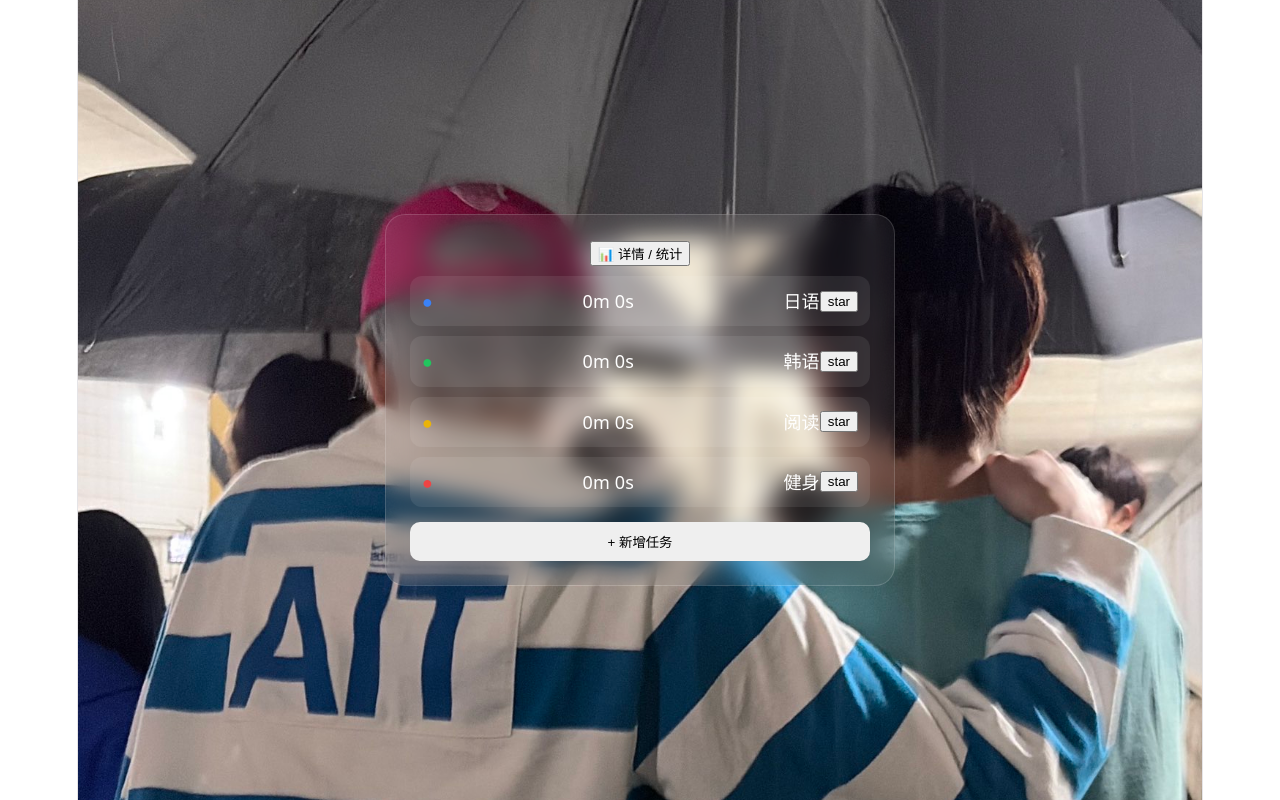
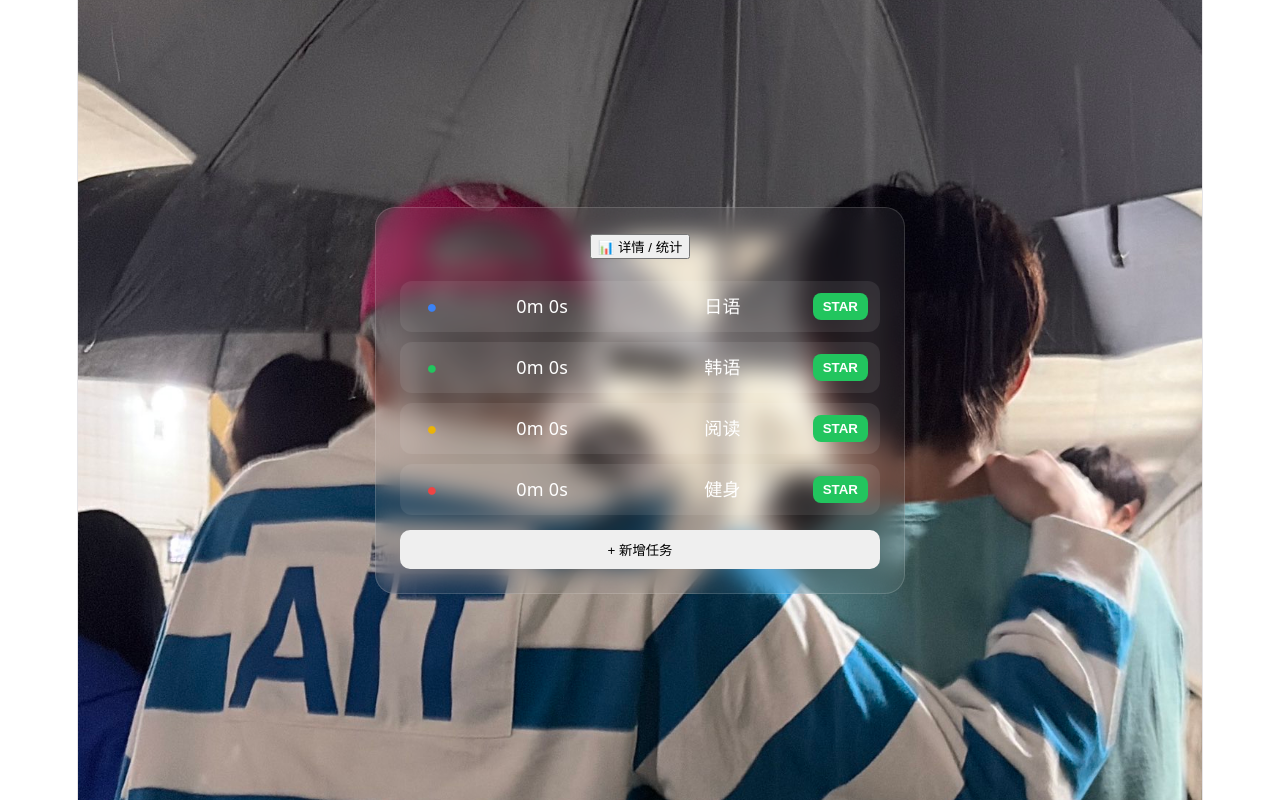
Before and after one commit to turbohuang579-netizen/study, a React (Vite) app: page / in a window 1280 px wide. Both pictures are taken after a click on the button "📊 打开统计". Built offline with nearby package versions, Linux system fonts and the light colour scheme.

Commit message:
update ui

```diff
--- a/src/Dashboard.jsx
+++ b/src/Dashboard.jsx
@@ -2,7 +2,7 @@ import { useState, useRef, useEffect } from 'react'
 import bg from './assets/IMG_0552.JPG'
 import Dashboard from './Dashboard'
 
-const STORAGE_KEY = 'learning_tracker_v4'
+const STORAGE_KEY = 'learning_tracker_v5'
 
 function App() {
   const [showDash, setShowDash] = useState(false)
@@ -11,7 +11,7 @@ function App() {
   const intervalRef = useRef(null)
 
   // =========================
-  // 💾 初始化（不丢数据）
+  // 💾 数据初始化（不丢）
   // =========================
   const [tasks, setTasks] = useState(() => {
     const saved = localStorage.getItem(STORAGE_KEY)
@@ -19,10 +19,10 @@ function App() {
     return saved
       ? JSON.parse(saved)
       : [
-          { name: '日语', color: '#3B82F6', time: 0, done: false, sessions: [] },
-          { name: '韩语', color: '#22C55E', time: 0, done: false, sessions: [] },
-          { name: '阅读', color: '#EAB308', time: 0, done: false, sessions: [] },
-          { name: '健身', color: '#EF4444', time: 0, done: false, sessions: [] }
+          { name: '日语', color: '#3B82F6', done: false, sessions: [] },
+          { name: '韩语', color: '#22C55E', done: false, sessions: [] },
+          { name: '阅读', color: '#EAB308', done: false, sessions: [] },
+          { name: '健身', color: '#EF4444', done: false, sessions: [] }
         ]
   })
 
@@ -34,7 +34,7 @@ function App() {
   }, [tasks])
 
   // =========================
-  // ⏱ STAR / STOP（修复版）
+  // ⏱ STAR / STOP（完整修复）
   // =========================
   const toggleTimer = (index) => {
     const now = Date.now()
@@ -47,11 +47,11 @@ function App() {
         const copy = [...prev]
         const task = copy[index]
 
-        const lastSession = task.sessions[task.sessions.length - 1]
+        const last = task.sessions[task.sessions.length - 1]
 
-        if (lastSession && !lastSession.end) {
-          lastSession.end = now
-          lastSession.duration = Math.floor((now - lastSession.start) / 1000)
+        if (last && !last.end) {
+          last.end = now
+          last.duration = Math.floor((now - last.start) / 1000)
         }
 
         return copy
@@ -89,36 +89,30 @@ function App() {
   const addTask = () => {
     setTasks([
       ...tasks,
-      {
-        name: '新任务',
-        color: '#999',
-        time: 0,
-        done: false,
-        sessions: []
-      }
+      { name: '新任务', color: '#999', done: false, sessions: [] }
     ])
   }
 
   // =========================
-  // ✏️ 修改名字（hover编辑）
+  // ✏️ 修改名字
   // =========================
-  const updateName = (index, value) => {
+  const updateName = (i, value) => {
     const copy = [...tasks]
-    copy[index].name = value
+    copy[i].name = value
     setTasks(copy)
   }
 
   // =========================
-  // ✔ 完成任务
+  // ✔ 完成
   // =========================
-  const toggleDone = (index) => {
+  const toggleDone = (i) => {
     const copy = [...tasks]
-    copy[index].done = !copy[index].done
+    copy[i].done = !copy[i].done
     setTasks(copy)
   }
 
   // =========================
-  // ⏱ 总时间计算（sessions）
+  // ⏱ 时间统计（sessions）
   // =========================
   const formatTime = (task) => {
     const total = task.sessions.reduce((sum, s) => sum + (s.duration || 0), 0)
@@ -128,7 +122,7 @@ function App() {
   }
 
   // =========================
-  // 📊 进入统计页
+  // 📊 Dashboard
   // =========================
   if (showDash) {
     return <Dashboard tasks={tasks} onBack={() => setShowDash(false)} />
@@ -145,9 +139,8 @@ function App() {
       alignItems: 'center'
     }}>
 
-      {/* 🧊 毛玻璃主卡片（完全保留你的风格） */}
       <div style={{
-        width: 460,
+        width: 480,
         padding: 24,
         borderRadius: 20,
         background: 'rgba(255,255,255,0.06)',
@@ -157,47 +150,53 @@ function App() {
         border: '1px solid rgba(255,255,255,0.15)'
       }}>
 
-        {/* 📊 统计入口 */}
-        <button onClick={() => setShowDash(true)}>
+        {/* 📊 入口 */}
+        <button
+          onClick={() => setShowDash(true)}
+          style={{ marginBottom: 12 }}
+        >
           📊 详情 / 统计
         </button>
 
         {/* =========================
-            任务列表（UI完整保留）
+            TASK LIST（GRID修复居中）
         ========================= */}
         {tasks.map((task, index) => (
           <div
             key={index}
             style={{
-              display: 'flex',
+              display: 'grid',
+              gridTemplateColumns: '40px 1fr 1fr auto',
               alignItems: 'center',
-              justifyContent: 'space-between',
               padding: 12,
+              marginTop: 10,
               borderRadius: 12,
-              background: 'rgba(255,255,255,0.08)',
-              marginTop: 10,
-              opacity: task.done ? 0.5 : 1,
-              textDecoration: task.done ? 'line-through' : 'none'
+              background: 'rgba(255,255,255,0.08)'
             }}
           >
 
-            {/* ✔ 左：完成状态 */}
+            {/* ✔ 左：完成 */}
             <span
               onClick={() => toggleDone(index)}
               style={{
                 color: task.color,
-                cursor: 'pointer'
+                cursor: 'pointer',
+                fontSize: 18
               }}
             >
               ●
             </span>
 
-            {/* ⏱ 中：时间（居中） */}
-            <span style={{ flex: 1, textAlign: 'center' }}>
+            {/* ⏱ 中：时间（绝对居中列） */}
+            <span style={{
+              textAlign: 'center',
+              justifySelf: 'center',
+              fontWeight: '500'
+            }}>
               {formatTime(task)}
             </span>
 
-            {/* ✏️ hover编辑 */}
+            {/* ✏️ 名字 */}
             {editingIndex === index ? (
               <input
                 value={task.name}
@@ -208,8 +207,8 @@ function App() {
                   background: 'transparent',
                   border: 'none',
                   color: '#fff',
-                  textAlign: 'center',
-                  outline: 'none'
+                  outline: 'none',
+                  textAlign: 'center'
                 }}
               />
             ) : (
@@ -218,9 +217,20 @@ function App() {
               </span>
             )}
 
-            {/* ⭐ star / stop */}
-            <button onClick={() => toggleTimer(index)}>
-              {activeIndex === index ? 'stop' : 'star'}
+            {/* ⭐ STAR / STOP（终于明显了） */}
+            <button
+              onClick={() => toggleTimer(index)}
+              style={{
+                padding: '6px 10px',
+                borderRadius: 8,
+                border: 'none',
+                cursor: 'pointer',
+                background: activeIndex === index ? '#ef4444' : '#22c55e',
+                color: '#fff',
+                fontWeight: 'bold'
+              }}
+            >
+              {activeIndex === index ? 'STOP' : 'STAR'}
             </button>
 
           </div>
@@ -234,7 +244,8 @@ function App() {
             width: '100%',
             padding: 10,
             borderRadius: 10,
-            border: 'none'
+            border: 'none',
+            cursor: 'pointer'
           }}
         >
           + 新增任务
```
